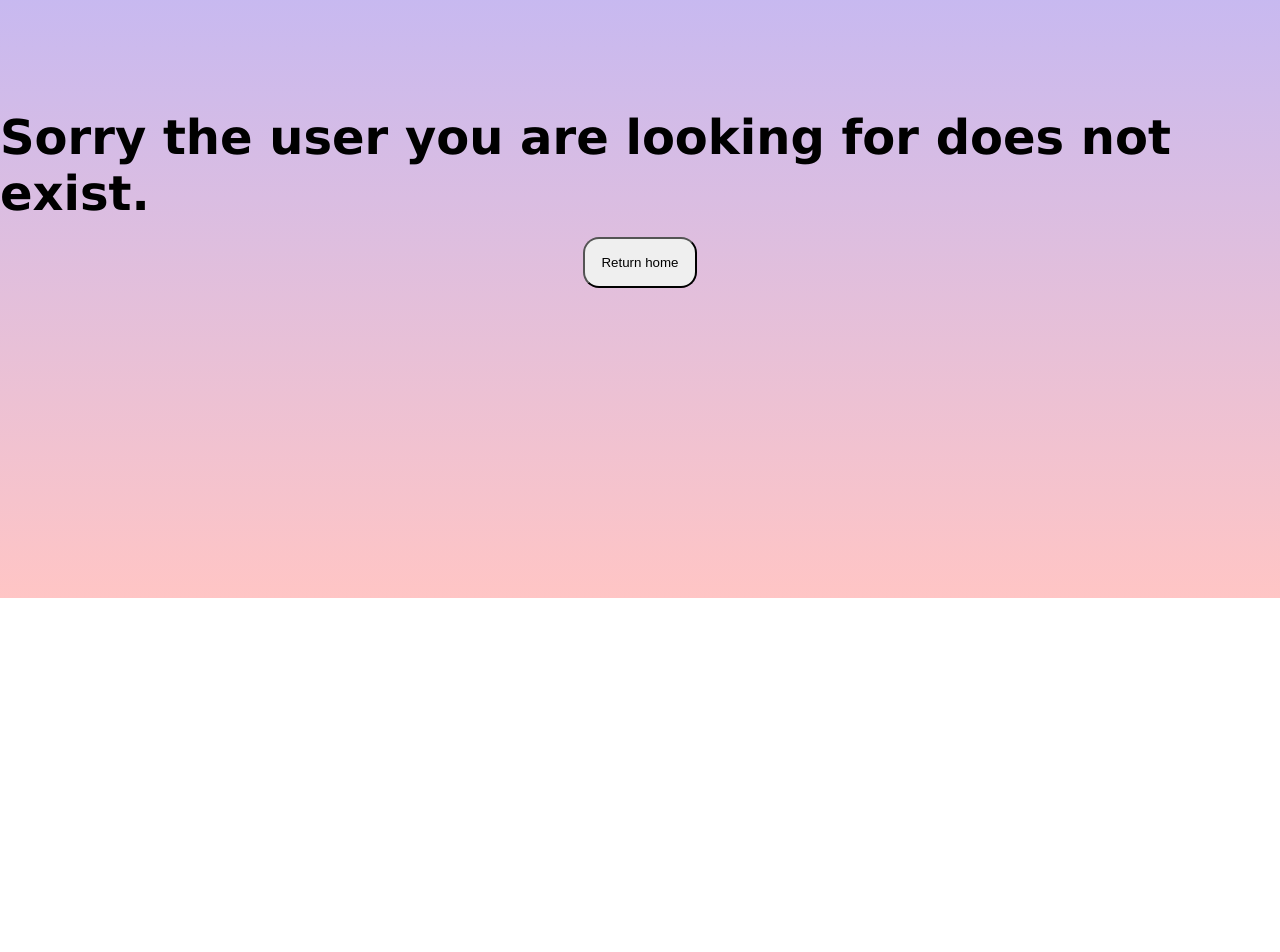
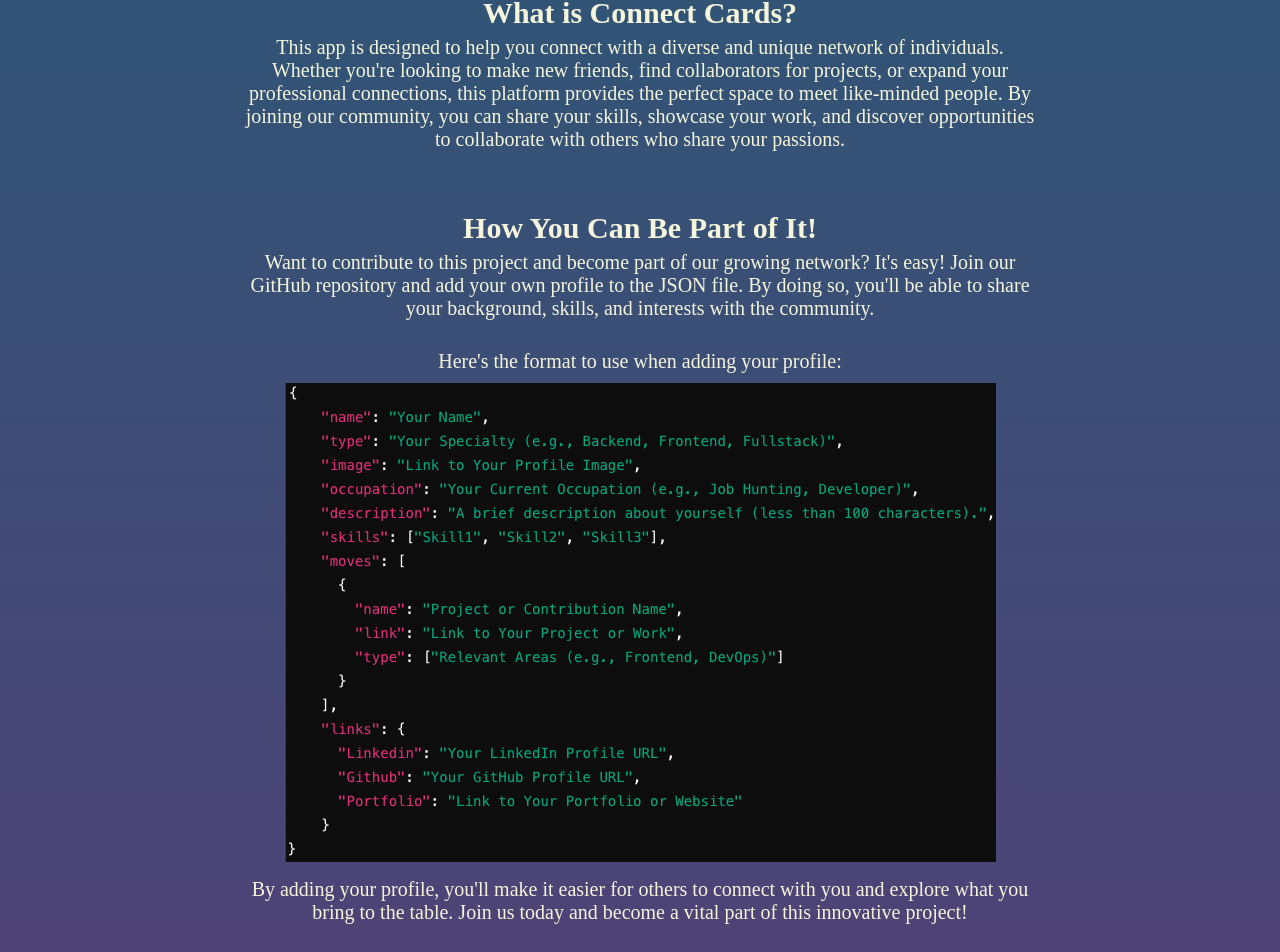
Before and after one commit to Aebel-Shajan/connect-cards, a React (Vite) app: page /about-us in a window 1280 px wide. Shown: the part 202-1154 px from the top of the page. Before the commit the page ends 800 px from the top, so only its background shows below. Built offline with nearby package versions, Linux system fonts and the light colour scheme.

Commit message:
added a AboutUs page

```diff
--- a/src/App.jsx
+++ b/src/App.jsx
@@ -7,6 +7,7 @@ import {
 } from "react-router-dom";
 import PersonalPage from "./components/PersonalPage/PersonalPage";
 import Home from "./components/Home/Home";
+import AboutUs from "./components/AboutUsPage/AboutUs";
 import { useEffect, useState } from "react";
 import usersData from "./assets/data/users.json";
 
@@ -55,6 +56,10 @@ function App() {
             <LoadingComponent />
           ),
         },
+        {
+          path: "/about-us",
+          element: <AboutUs />
+        }
       ],
     },
   ]);
--- /dev/null
+++ b/src/components/AboutUsPage/AboutUs.css
@@ -0,0 +1,67 @@
+.about-us-container {
+    width: 100%;
+    min-height: 100vh;
+    padding: 2rem;
+
+    background: linear-gradient(to bottom, #2b5876, #4e4376);
+}
+
+.app-desc-container {
+}
+
+.app-desc-container > h3 {
+    margin-top: 2em;
+    margin-bottom: .2em;
+    font-size: 30px;
+    color: beige;
+    text-align: center;
+}
+
+.app-desc-container > p {
+    width: 80%; /* Width is 80% of the parent container */
+    max-width: 800px;
+    margin: auto;
+    font-size: 20px;
+    color: beige;
+    text-align: center;
+}
+
+.participation-desc-container > h3 {
+    margin-top: 2em;
+    margin-bottom: .2em;
+    font-size: 30px;
+    color: beige;
+    text-align: center;
+}
+
+.paragraph2 {
+    width: 80%; /* Width is 80% of the parent container */
+    max-width: 800px;
+    margin: auto;
+    font-size: 20px;
+    color: beige;
+    text-align: center;
+}
+
+.paragraph3 {
+    margin-top: 1.5em;
+    margin-bottom: .5em;
+    font-size: 20px;
+    color: beige;
+    text-align: center;
+}
+
+.json-img-container {
+   display: flex;
+   justify-content: center;
+   margin-bottom: 1em;
+}
+
+.paragraph4 {
+    width: 80%; /* Width is 80% of the parent container */
+    max-width: 800px;
+    margin: auto;
+    font-size: 20px;
+    color: beige;
+    text-align: center;
+}
--- /dev/null
+++ b/src/components/AboutUsPage/AboutUs.jsx
@@ -0,0 +1,41 @@
+import "./AboutUs.css"
+import jsonpic from "../../assets/json-format.png";
+
+
+const AboutUs = () => {
+
+    const handleButton = () => {
+        window.history.back();
+      }
+
+    return (
+        <>
+        <div className="about-us-container">
+        <div className="button-container">
+                <button id="back-button" onClick={handleButton}>Back</button>
+            </div>
+
+            <h1>About Us!</h1>
+
+            <div className="app-desc-container">
+                <h3 className="title1">What is Connect Cards?</h3>
+                <p className="paragraph1">This app is designed to help you connect with a diverse and unique network of individuals. Whether you're looking to make new friends, find collaborators for projects, or expand your professional connections, this platform provides the perfect space to meet like-minded people. By joining our community, you can share your skills, showcase your work, and discover opportunities to collaborate with others who share your passions.</p>
+            </div>
+
+            <div className="participation-desc-container">
+                <h3 className="title2">How You Can Be Part of It!</h3>
+                <p className="paragraph2">Want to contribute to this project and become part of our growing network? It's easy! Join our GitHub repository and add your own profile to the JSON file. By doing so, you'll be able to share your background, skills, and interests with the community.</p>
+                <p className="paragraph3">Here's the format to use when adding your profile:</p>
+
+                <div className="json-img-container">
+                    <img className="json-img" src={jsonpic} alt="JSON example code"></img>
+                </div>
+
+                <p className="paragraph4">By adding your profile, you'll make it easier for others to connect with you and explore what you bring to the table. Join us today and become a vital part of this innovative project!</p>
+            </div>
+        </div>
+        </>
+     );
+}
+
+export default AboutUs;
--- a/src/components/Home/Home.css
+++ b/src/components/Home/Home.css
@@ -22,3 +22,13 @@ h1 {
   display: flex;
   justify-content: center;
 }
+
+.home-footer {
+  background-color: aquamarine;
+  height: 3em;
+  text-align: center;
+}
+
+.home-footer > p a {
+  font-size: 25px;
+}
--- a/src/components/Home/Home.jsx
+++ b/src/components/Home/Home.jsx
@@ -77,6 +77,9 @@ const Home = ({ users }) => {
         <Filter filterOptions={typeOptions} setFilterValue={setTypesFilterValue} />
       </div>
       <div className="user-card-container">{userCardComponents}</div>
+      <footer className="home-footer">
+        <p className="footer-aboutus"><a href="/about-us">About Us</a></p>
+      </footer>
     </div>
   );
 };
```
Also changed, not shown: src/assets/json-format.png (added).
